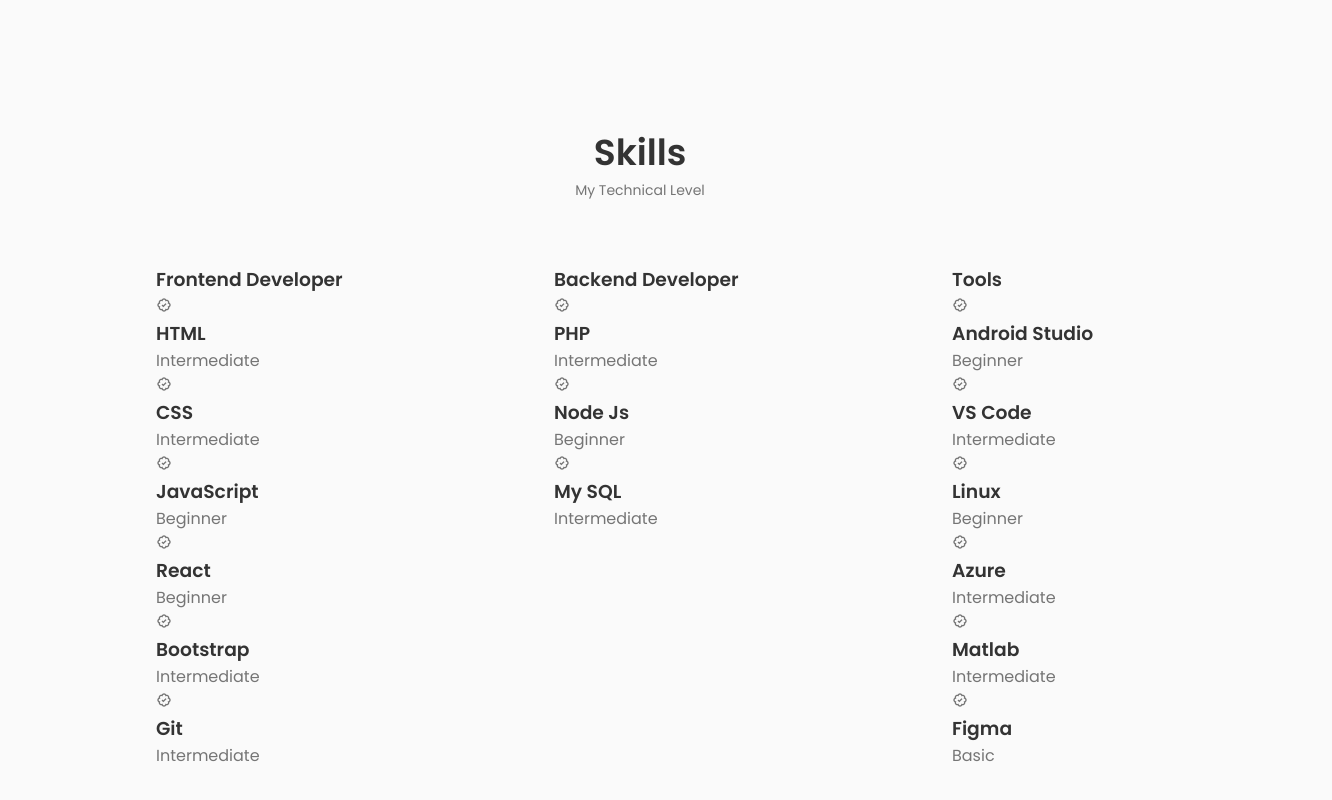
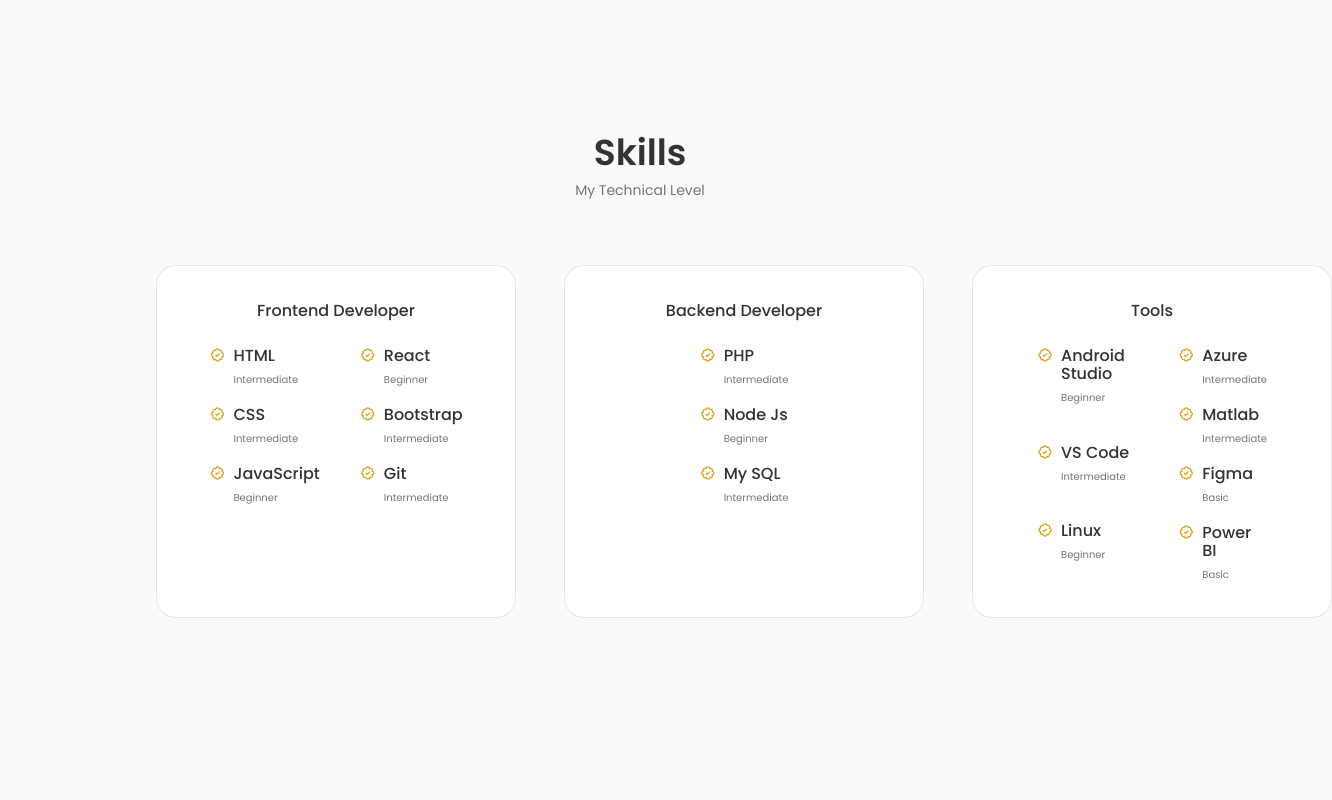
Before and after one commit to Narongsakkaewp/react-portfoilo, a React (Create React App) app: page / in a window 1280 px wide. Shown: the part 1760-2560 px from the top of the page, 1332 px wide, since content can reach past the window. After the commit the page ends 2410 px from the top, so only its background shows below. Built offline with nearby package versions, Linux system fonts and the light colour scheme.

Commit message:
skills done
ปวดหลัง

```diff
--- a/src/components/home/Data.jsx
+++ b/src/components/home/Data.jsx
@@ -56,11 +56,12 @@
 
         </h1>
 
-        <h3 className="home__subtitle"  style={{ fontFamily: '"Noto Sans Thai", sans-serif' }}>Frontend Developer</h3>
+        <h3 className="home__subtitle"  style={{ fontFamily: 'poppins, "Noto Sans Thai", sans-serif' }}>Website Developer</h3>
+        {/*<h3 className="home__subtitle"  style={{ fontFamily: 'poppins, "Noto Sans Thai", sans-serif' }}>นักพัฒนาเว็บไซต์</h3>*/}
         <p className="home__description"> I am a student studying in electronics computer technology.
                                           I am passionate about web development and am interested in various professions such as Business Analyst.
                                           I am dedicated to lifelong learning and skill improvement.</p>
-        <a href="#contact" className="button button--flex">
+        <a href="#contact" className="button button--flex" style={{ fontFamily: 'poppins, "Noto Sans Thai", sans-serif' }}>
             Say Hello
             <svg
                   class="button__icon"
--- a/src/components/skills/Tools.jsx
+++ b/src/components/skills/Tools.jsx
@@ -56,6 +56,15 @@
                 <span className="skills__level">Basic</span>
             </div>
             </div>
+
+            <div className="skills__data">
+            <i class='bx bx-badge-check' ></i>
+            <div>
+                <h3 className="skills__name">Power BI</h3>
+                <span className="skills__level">Basic</span>
+            </div>
+            </div>
+
         </div>
     </div>
 </div>
--- a/src/components/skills/skills.css
+++ b/src/components/skills/skills.css
@@ -1,5 +1,79 @@
 .skills__container {
-    grid-template-columns: repeat(3, 350px);
+    grid-template-columns: repeat(3, 360px);
     column-gap: 3rem;
     justify-self: center;
 }
+
+.skills__content {
+    background-color: var(--container-color);
+    border: 1px solid rgba(0, 0, 0, 0.1);
+    padding: 2rem 4rem;
+    border-radius: 1.25rem;
+}
+
+.skills__title{
+    font-size: var(--normal-font-size);
+    font-weight: var(--font-medium);
+    text-align: center;
+    margin-bottom: var(--mb-1-5);
+}
+
+.skills__box{
+    display: flex;
+    justify-content: center;
+    column-gap: 2.5rem;
+}
+
+.skills__group{
+    display: grid;
+    align-items: flex-start;
+    row-gap: 1rem;
+}
+
+.skills__data{
+    display: flex;
+    column-gap: 0.5rem;
+}
+
+.skills .bx-badge-check{
+    font-size: 1rem;
+    color: goldenrod;
+}
+
+.skills__name{
+    font-size: var(--normal-font-size);
+    font-weight: var(--font-medium);
+    line-height: 18px;
+}
+
+.skills__level{
+    font-size: var(--tiny-font-size);
+}
+
+  /*==============breakpoint===============*/
+@media screen and (max-width: 992px){
+    .skills__container{
+        grid-template-columns: max-content;
+        row-gap: 2rem;
+    }
+  }
+
+  @media screen and (max-width: 576px){
+    .skills__container{
+        grid-template-columns: 1fr;
+    }
+
+    .skills__content{
+        padding: 1.5rem;
+    }
+  }
+
+  @media screen and (max-width: 350px){
+    .skills__box{
+        column-gap: 1.25rem;
+    }
+
+    .skills__name{
+        font-size: var(--small-font-size);
+    }
+  }
```
